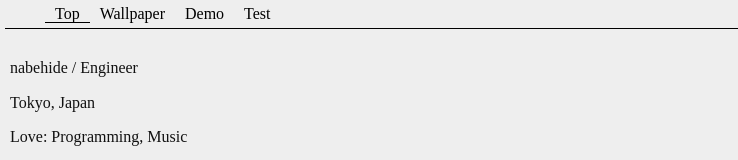
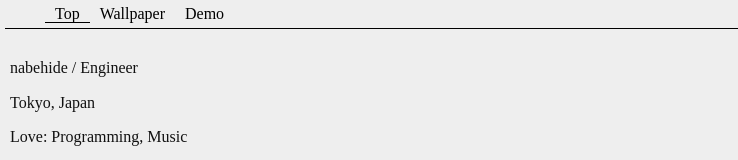
Before and after one commit to nabehide/mypage, a Nuxt app: page / in a window 1280 px wide. Shown: the top 160 px of the page, without its empty margins (0-738 px from the left). Built offline with nearby package versions, Linux system fonts and the light colour scheme; some icons are missing.

Commit message:
fix: navigation page

```diff
--- a/components/Navigation.vue
+++ b/components/Navigation.vue
@@ -4,7 +4,6 @@
       <nuxt-link exact to="/" ><li>Top</li></nuxt-link>
       <nuxt-link to="/wallpaper" ><li>Wallpaper</li></nuxt-link>
       <nuxt-link to="/demo" ><li>Demo</li></nuxt-link>
-      <nuxt-link to="/test" ><li>Test</li></nuxt-link>
     </ul>
   </nav>
 </template>
```
